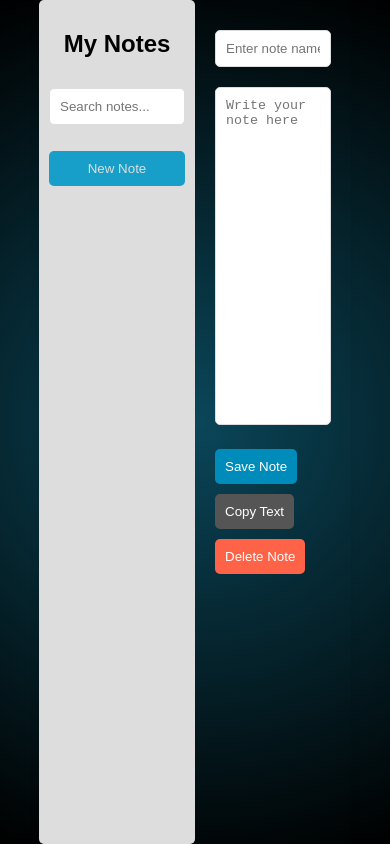
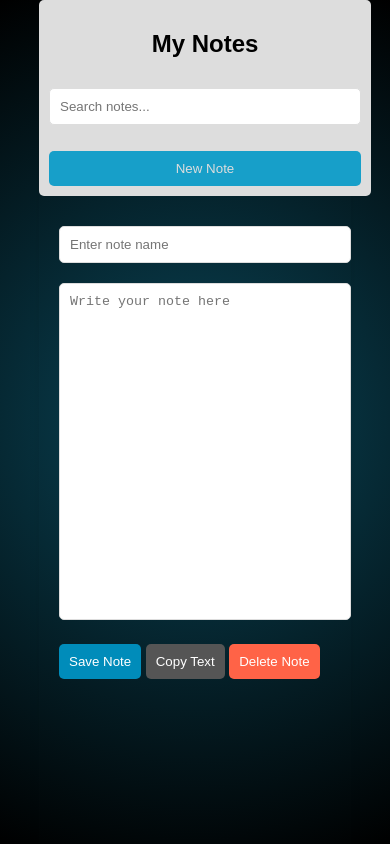
Before and after one commit to PHE-ON-TOP/Gallery, a plain HTML site: page index.html in a window 390 px wide. Drawn offline with Linux system fonts and the light colour scheme.

Commit message:
index.html

```diff
--- a/index.html
+++ b/index.html
@@ -122,15 +122,18 @@
         }
         @media (max-width: 600px) {
             .container {
+                flex-direction: column;
                 height: 100vh;
             }
             .sidebar {
                 width: 100%;
                 padding: 10px;
+                order: 1;
             }
             .main-content {
                 width: 100%;
                 padding: 10px;
+                order: 2;
             }
             .note-editor textarea {
                 height: 40vh;
```
